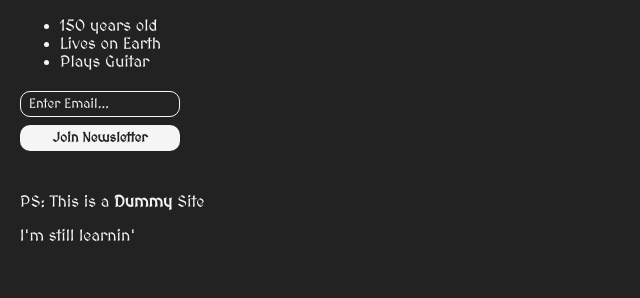
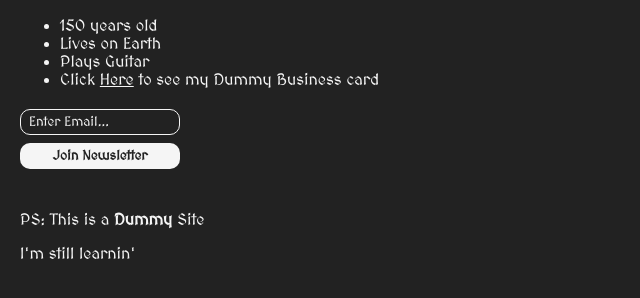
Before and after one commit to Idhant-6/Idhant-6.github.io, a plain HTML site: page index.html in a window 1280 px wide. Shown: the part 420-718 px from the top of the page, without its empty margins (0-640 px from the left). Drawn offline with Linux system fonts and the light colour scheme; a web font is replaced by a local one.

Commit message:
Update index.html

```diff
--- a/index.html
+++ b/index.html
@@ -15,6 +15,7 @@
             <li>150 years old</li>
             <li>Lives on Earth</li>
             <li>Plays Guitar</li>
+            <li>Click <a href="card/card.html">Here</a> to see my Dummy Business card</li>
         </ul>
 
         <input type="email" placeholder="Enter Email...">
```
